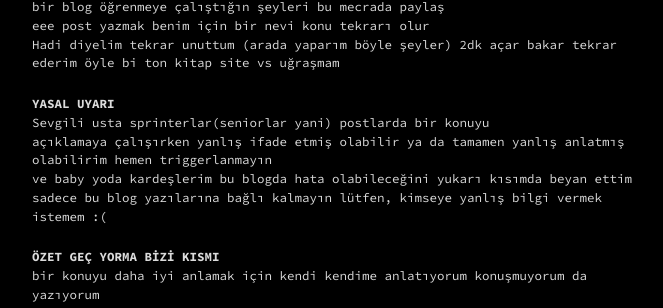
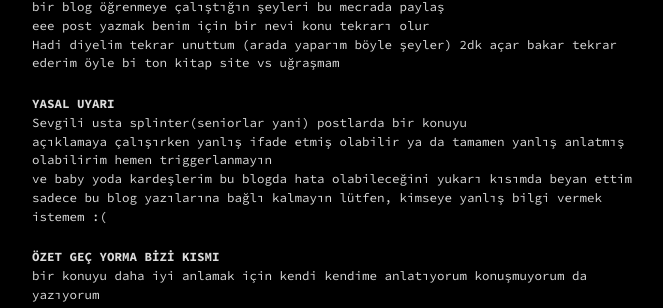
Before and after one commit to zombiepr0cess/zombiepr0cess.github.io, a Jekyll site: the page built from about.md, in a window 1280 px wide. Shown: the part 250-558 px from the top of the page, without its empty margins (308-971 px from the left). Built offline with Jekyll 4.4.1, drawn with Linux system fonts in a browser that asks for light colours.

```diff
--- a/about.md
+++ b/about.md
@@ -17,7 +17,7 @@ Hadi diyelim tekrar unuttum (arada yaparım böyle şeyler) 2dk açar bakar tekr
 
 ## YASAL UYARI
 
-Sevgili usta sprinterlar(seniorlar yani) postlarda bir konuyu
+Sevgili usta splinter(seniorlar yani) postlarda bir konuyu
 açıklamaya çalışırken yanlış ifade etmiş olabilir ya da tamamen yanlış anlatmış olabilirim hemen triggerlanmayın
 
 ve baby yoda kardeşlerim bu blogda hata olabileceğini yukarı kısımda beyan ettim
```
Also changed, not shown: about.markdown (deleted, +0 -18 lines).
